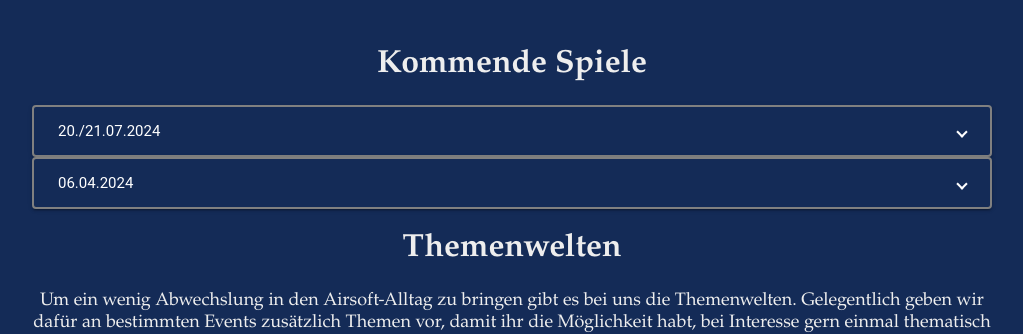
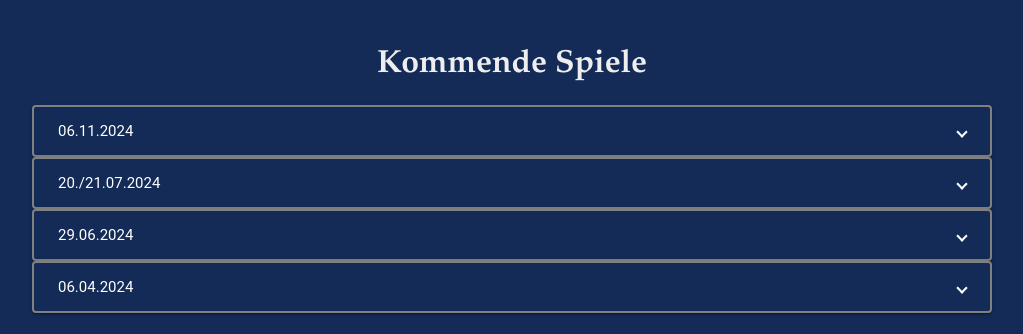
Before and after one commit to freizeit-team-dresden/airsoft, an Angular app: page /#/events in a window 1280 px wide. Shown: the part 902-1236 px from the top of the page, without its empty margins (128-1151 px from the left). Built offline with nearby package versions, Linux system fonts and the light colour scheme.

Commit message:
Update events.component.html

```diff
--- a/src/app/events/events.component.html
+++ b/src/app/events/events.component.html
@@ -20,7 +20,7 @@
 <div class="botContent">
   <h1>Kommende Spiele</h1>
 
-  <!--<mat-expansion-panel class="expansionPanel">
+  <mat-expansion-panel class="expansionPanel">
     <mat-expansion-panel-header>
       <mat-panel-title class="expansionPanelHeader">
         06.11.2024
@@ -34,7 +34,7 @@
       15,-€ bei Zahlung bis Anmeldeschluss<br>
       17,-€ bei Zahlung bis Spieltag
     </p>
-  </mat-expansion-panel>-->
+  </mat-expansion-panel>
 
   <mat-expansion-panel class="expansionPanel">
     <mat-expansion-panel-header>
@@ -54,7 +54,7 @@
     </p>
   </mat-expansion-panel>
 
-  <!--<mat-expansion-panel class="expansionPanel">
+  <mat-expansion-panel class="expansionPanel">
     <mat-expansion-panel-header>
       <mat-panel-title class="expansionPanelHeader">
         29.06.2024
@@ -68,7 +68,7 @@
       15,-€ bei Zahlung bis Anmeldeschluss<br>
       17,-€ bei Zahlung bis Spieltag
     </p>
-  </mat-expansion-panel>-->
+  </mat-expansion-panel>
 
   <mat-expansion-panel class="expansionPanel">
     <mat-expansion-panel-header>
```
